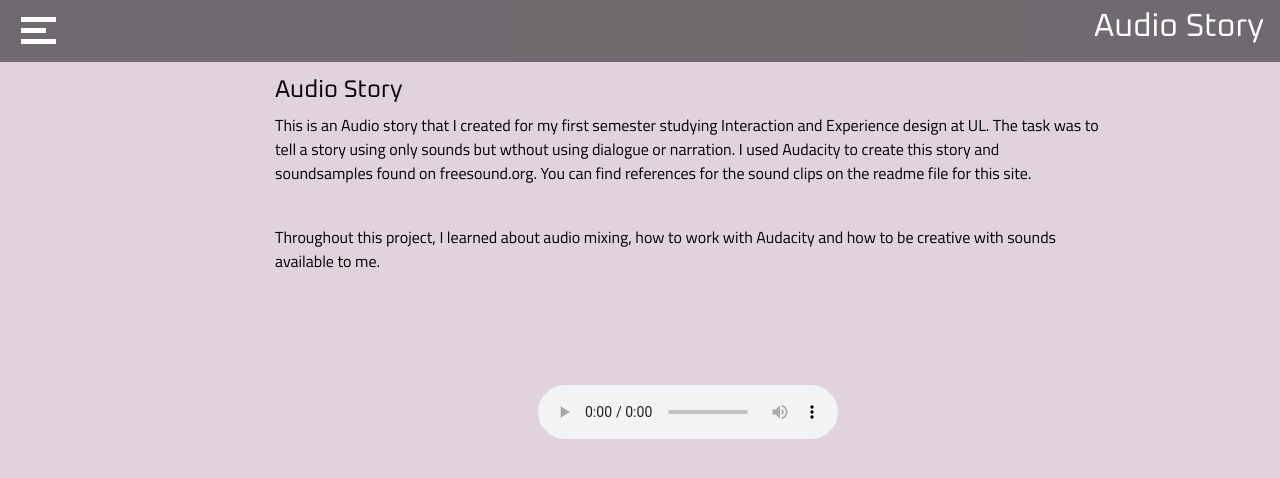
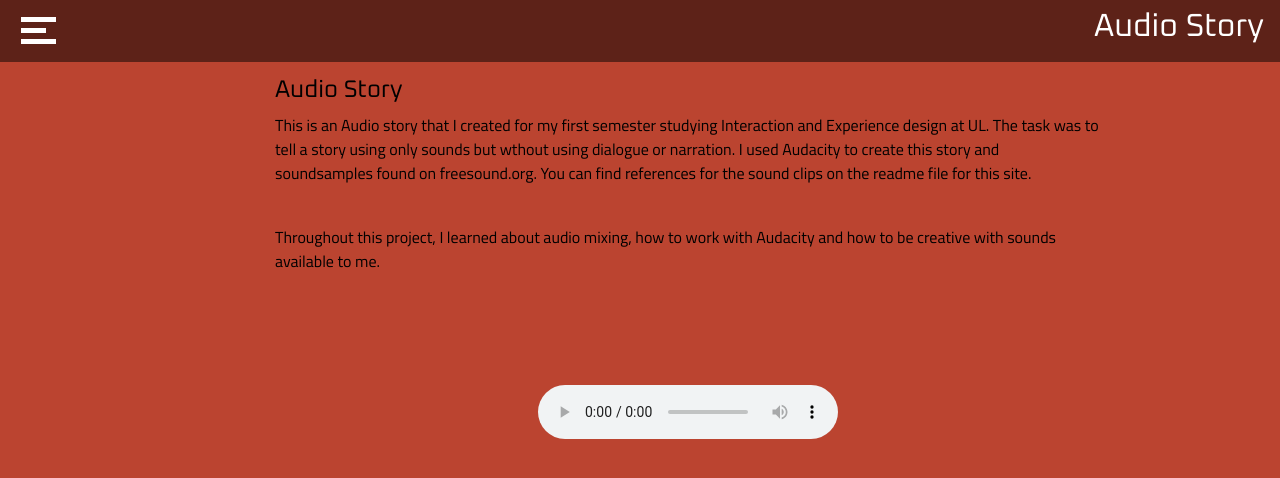
Before and after one commit to Tony8egan/www.TonesDesigns, a Jekyll site: the page built from AudioStory.markdown, in a window 1280 px wide. Shown: the top 478 px of the page. Built offline with Jekyll 4.4.1, drawn with Linux system fonts in a browser that asks for light colours; nearby versions of some CDN libraries.

Commit message:
Update AudioStory.html

```diff
--- a/_layouts/AudioStory.html
+++ b/_layouts/AudioStory.html
@@ -16,7 +16,7 @@
     <link rel="shortcut icon" type="image/png" href="images/TD2.png">
 
 </head>
-<body style ="background-color: #E0D3DE;">
+<body style ="background-color: #BB4430;">
 
   <header>
     <nav class="navbar fixed-top">
```
